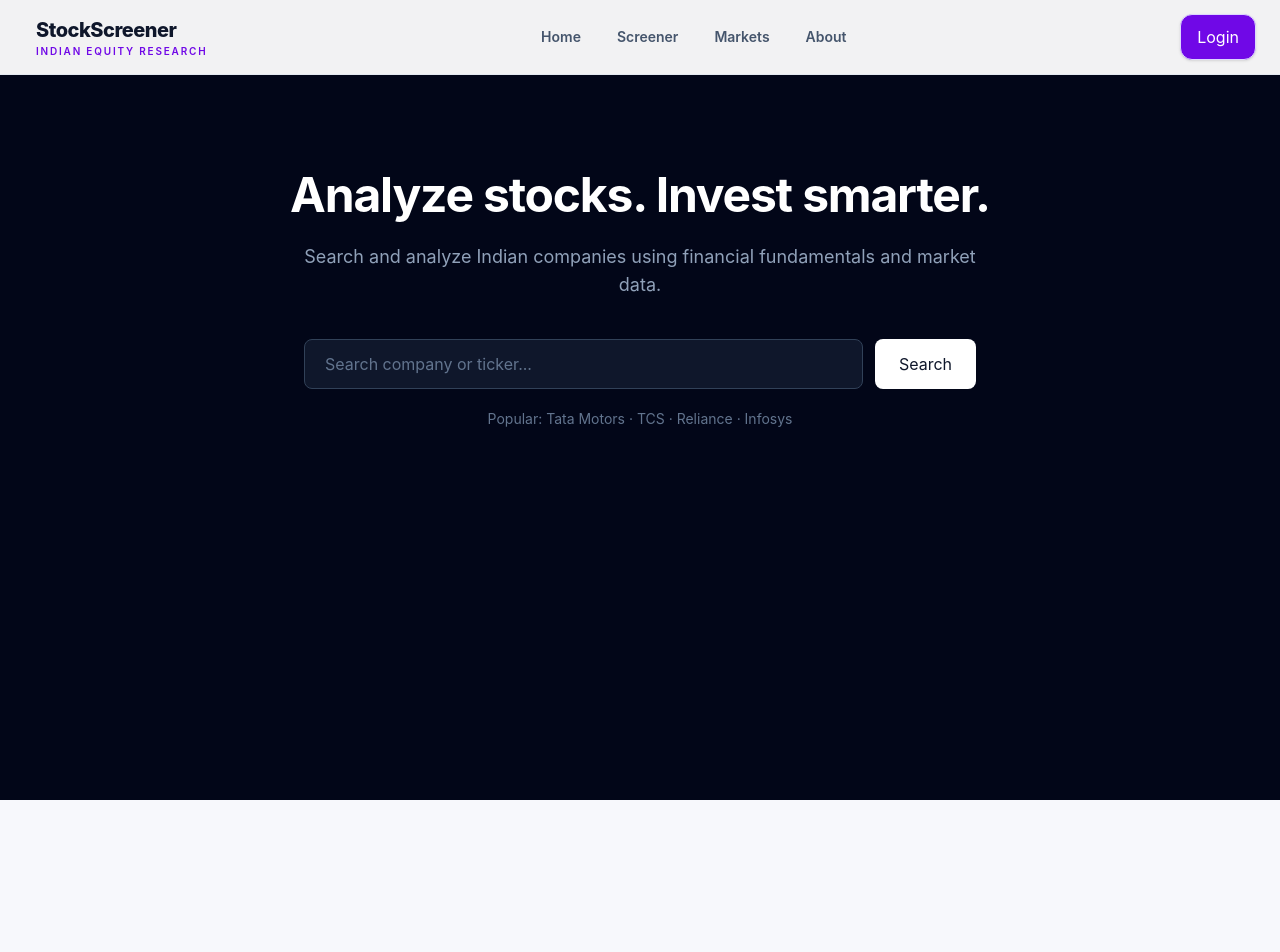
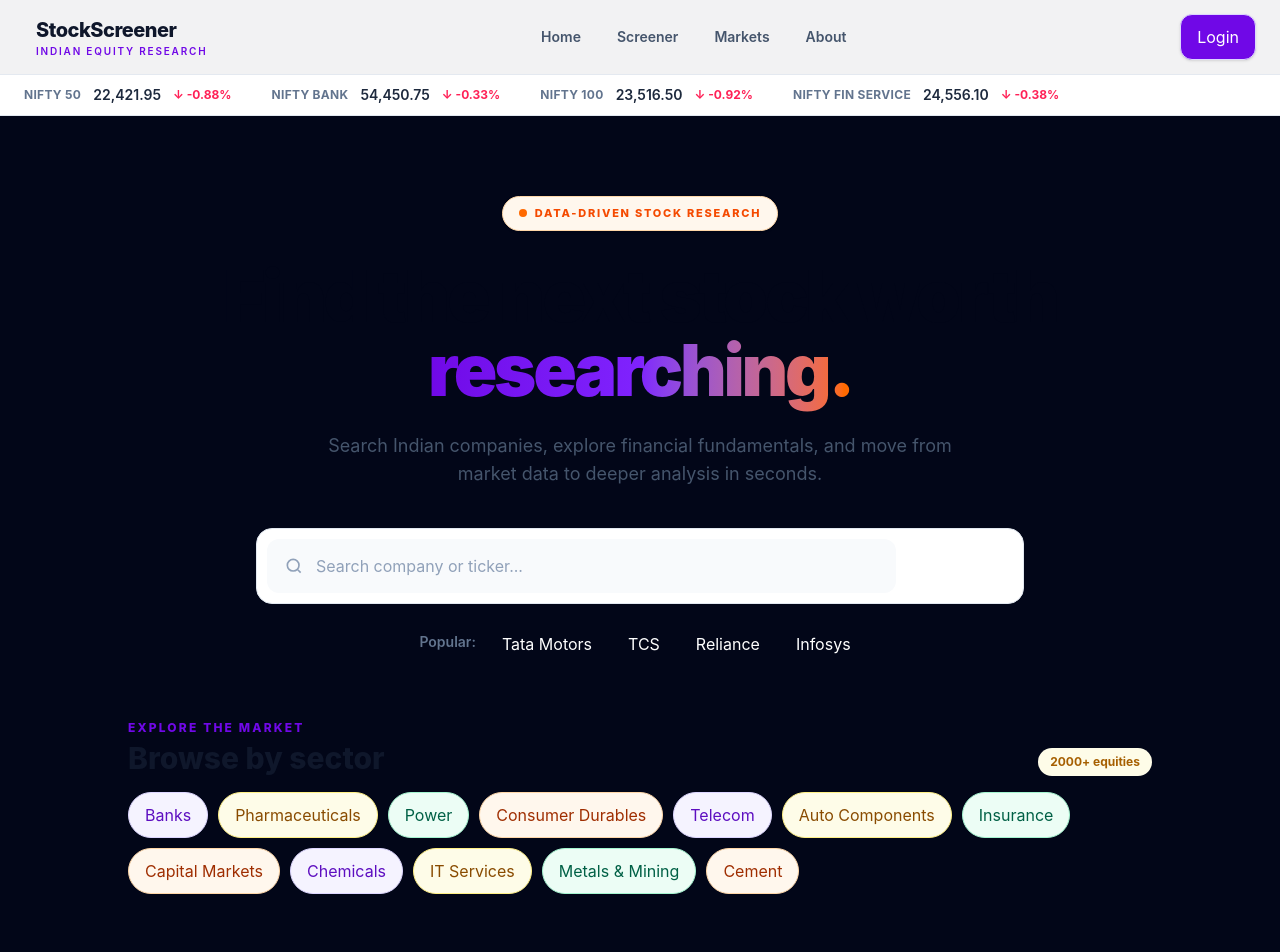
Before and after one commit to himanshuj9/StockScreenerApp, a React (Vite) app in the folder UI/: page / in a window 1280 px wide. Shown: the top 952 px of the page. Before the commit the page ends 800 px from the top, so only its background shows below. Built offline with nearby package versions, Linux system fonts and the light colour scheme.

Commit message:
Revamp stock screener UI toward a vibrant NSE-inspired design

```diff
--- a/UI/src/components/Hero/Hero.tsx
+++ b/UI/src/components/Hero/Hero.tsx
@@ -4,83 +4,156 @@ import { searchCompanies } from "../../services/api";
 
 function Hero() {
   const [searchQuery, setSearchQuery] = useState("");
+  const [searching, setSearching] = useState(false);
   const navigate = useNavigate();
 
-  const handleSearch = async () => {
-    const query = searchQuery.trim();
-
-    if (!query) {
-      return;
-    }
+  const handleSearch = async (queryOverride?: string) => {
+    const query = (queryOverride ?? searchQuery).trim();
+    if (!query || searching) return;
 
     try {
-      console.log("Searching for:", query);
-
-      // Search database using company name OR symbol
+      setSearching(true);
       const results = await searchCompanies(query);
-
-      console.log("Search results:", results);
-
       if (results.length === 0) {
         alert("Company not found");
         return;
       }
-
-      // Take the first matching company
-      const company = results[0];
-
-      console.log("Selected company:", company);
-
-      // Navigate using the actual symbol returned by database
-      navigate(`/company/${company.symbol}`);
-
+      navigate(`/company/${results[0].symbol}`);
     } catch (error) {
       console.error("Search failed:", error);
       alert("Unable to search companies");
+    } finally {
+      setSearching(false);
     }
   };
 
+  const quickSearches = ["Tata Motors", "TCS", "Reliance", "Infosys"];
+  const sectors = [
+    "Banks",
+    "Pharmaceuticals",
+    "Power",
+    "Consumer Durables",
+    "Telecom",
+    "Auto Components",
+    "Insurance",
+    "Capital Markets",
+    "Chemicals",
+    "IT Services",
+    "Metals & Mining",
+    "Cement",
+  ];
+
   return (
-    <section className="px-6 py-24 text-center">
+    <div className="market-shell">
+      <section className="market-ticker border-b border-slate-200 bg-white" aria-label="Market snapshot">
+        <div className="mx-auto flex max-w-7xl items-center overflow-x-auto px-5 py-2.5 sm:px-6">
+          {[
+            ["NIFTY 50", "22,421.95", "−0.88%"],
+            ["NIFTY BANK", "54,450.75", "−0.33%"],
+            ["NIFTY 100", "23,516.50", "−0.92%"],
+            ["NIFTY FIN SERVICE", "24,556.10", "−0.38%"],
+          ].map(([name, value, change]) => (
+            <div key={name} className="ticker-item flex shrink-0 items-center gap-3 px-5 first:pl-0 last:border-0">
+              <span className="text-xs font-bold uppercase tracking-wide text-slate-500">{name}</span>
+              <span className="text-sm font-semibold text-slate-800">{value}</span>
+              <span className="text-xs font-bold text-rose-500">↓ {change.replace("−", "-")}</span>
+            </div>
+          ))}
+        </div>
+      </section>
 
-      <h1 className="text-5xl font-bold tracking-tight text-white">
-        Analyze stocks. Invest smarter.
+      <main className="market-grid relative overflow-hidden">
+        <div className="hero-glow" />
+        <section className="relative mx-auto max-w-7xl px-5 pb-16 pt-16 text-center sm:px-6 sm:pb-24 sm:pt-20">
+          <div className="mx-auto inline-flex items-center gap-2 rounded-full border border-orange-200 bg-orange-50 px-4 py-2 text-[11px] font-extrabold uppercase tracking-[0.16em] text-orange-600 shadow-sm">
+            <span className="h-2 w-2 rounded-full bg-orange-500" />
+            Data-driven stock research
+          </div>
+
+          <h1 className="mx-auto mt-7 max-w-4xl text-4xl font-black leading-[1.04] tracking-[-0.045em] text-slate-950 sm:text-6xl lg:text-7xl">
+            Find the next stock worth <span className="bg-gradient-to-r from-violet-700 via-violet-600 to-orange-500 bg-clip-text text-transparent">researching.</span>
           </h1>
 
-      <p className="mx-auto mt-6 max-w-2xl text-lg text-slate-400">
-        Search and analyze Indian companies using financial
-        fundamentals and market data.
+          <p className="mx-auto mt-6 max-w-2xl text-base leading-7 text-slate-600 sm:text-lg">
+            Search Indian companies, explore financial fundamentals, and move from market data to deeper analysis in seconds.
           </p>
 
-      <div className="mx-auto mt-10 flex max-w-2xl gap-3">
-
+          <div id="screener" className="search-shell mx-auto mt-10 max-w-3xl rounded-2xl border border-slate-200 bg-white p-2 sm:p-2.5">
+            <div className="flex flex-col gap-2 sm:flex-row">
+              <div className="flex flex-1 items-center rounded-xl border border-transparent bg-slate-50 px-4 focus-within:border-violet-300 focus-within:bg-white">
+                <svg className="mr-3 h-5 w-5 shrink-0 text-slate-400" viewBox="0 0 24 24" fill="none" stroke="currentColor" strokeWidth="2">
+                  <circle cx="11" cy="11" r="7" /><path d="m20 20-3.5-3.5" />
+                </svg>
                 <input
                   type="text"
                   value={searchQuery}
                   onChange={(event) => setSearchQuery(event.target.value)}
                   onKeyDown={(event) => {
-            if (event.key === "Enter") {
-              handleSearch();
-            }
+                    if (event.key === "Enter") handleSearch();
                   }}
                   placeholder="Search company or ticker..."
-          className="flex-1 rounded-lg border border-slate-700 bg-slate-900 px-5 py-3 text-white outline-none placeholder:text-slate-500 focus:border-slate-500"
+                  className="w-full bg-transparent px-0 py-3.5 text-base text-slate-900 outline-none placeholder:text-slate-400"
+                  aria-label="Search company or ticker"
                 />
-
+              </div>
               <button
-          onClick={handleSearch}
-          className="rounded-lg bg-white px-6 py-3 text-slate-900"
+                onClick={() => handleSearch()}
+                disabled={searching}
+                className="violet-accent rounded-xl px-7 py-3.5 text-sm font-extrabold text-white transition hover:-translate-y-0.5 disabled:cursor-wait disabled:opacity-70"
               >
-          Search
+                {searching ? "Searching..." : "Search"}
               </button>
-
+            </div>
           </div>
 
-      <p className="mt-5 text-sm text-slate-500">
-        Popular: Tata Motors · TCS · Reliance · Infosys
-      </p>
+          <div className="mt-5 flex flex-wrap justify-center gap-2">
+            <span className="px-1 py-2 text-sm font-semibold text-slate-500">Popular:</span>
+            {quickSearches.map((item) => (
+              <button
+                key={item}
+                onClick={() => { setSearchQuery(item); handleSearch(item); }}
+                className="pill rounded-full px-3.5 py-2 text-sm font-semibold"
+              >
+                {item}
+              </button>
+            ))}
+          </div>
 
+          <section id="markets" className="mx-auto mt-14 max-w-5xl text-left">
+            <div className="mb-4 flex items-end justify-between gap-4">
+              <div>
+                <p className="text-xs font-extrabold uppercase tracking-[0.18em] text-violet-700">Explore the market</p>
+                <h2 className="section-heading mt-1 text-2xl font-extrabold text-slate-900 sm:text-3xl">Browse by sector</h2>
+              </div>
+              <span className="hidden rounded-full bg-yellow-50 px-3 py-1.5 text-xs font-bold text-yellow-700 sm:inline-flex">2000+ equities</span>
+            </div>
+            <div className="flex flex-wrap gap-2.5">
+              {sectors.map((sector, index) => (
+                <button key={sector} className={`rounded-full border px-4 py-2.5 text-sm font-semibold transition hover:-translate-y-0.5 ${index % 4 === 0 ? "border-violet-200 bg-violet-50 text-violet-800 hover:border-violet-300" : index % 4 === 1 ? "border-yellow-200 bg-yellow-50 text-yellow-800 hover:border-yellow-300" : index % 4 === 2 ? "border-emerald-200 bg-emerald-50 text-emerald-800 hover:border-emerald-300" : "border-orange-200 bg-orange-50 text-orange-800 hover:border-orange-300"}`}>
+                  {sector}
+                </button>
+              ))}
+            </div>
           </section>
+
+          <section id="about" className="mx-auto mt-12 grid max-w-5xl gap-4 md:grid-cols-3">
+            {[
+              ["01", "Search fast", "Find a company by name or NSE ticker and jump directly to its profile."],
+              ["02", "Read fundamentals", "Review ratios, financial results, balance sheet data and shareholding."],
+              ["03", "Research in context", "Combine structured company data with current market price information."],
+            ].map(([number, title, body], index) => (
+              <div key={title} className="market-card market-card-hover rounded-2xl p-6">
+                <div className={`mb-5 flex h-10 w-10 items-center justify-center rounded-xl text-sm font-black ${index === 0 ? "bg-violet-100 text-violet-800" : index === 1 ? "bg-yellow-100 text-yellow-800" : "bg-orange-100 text-orange-800"}`}>
+                  {number}
+                </div>
+                <h3 className="text-lg font-extrabold text-slate-900">{title}</h3>
+                <p className="mt-2 text-sm leading-6 text-slate-600">{body}</p>
+              </div>
+            ))}
+          </section>
+        </section>
+      </main>
+    </div>
   );
 }
 
```
Lines whose indentation alone changed are shown as unchanged.
